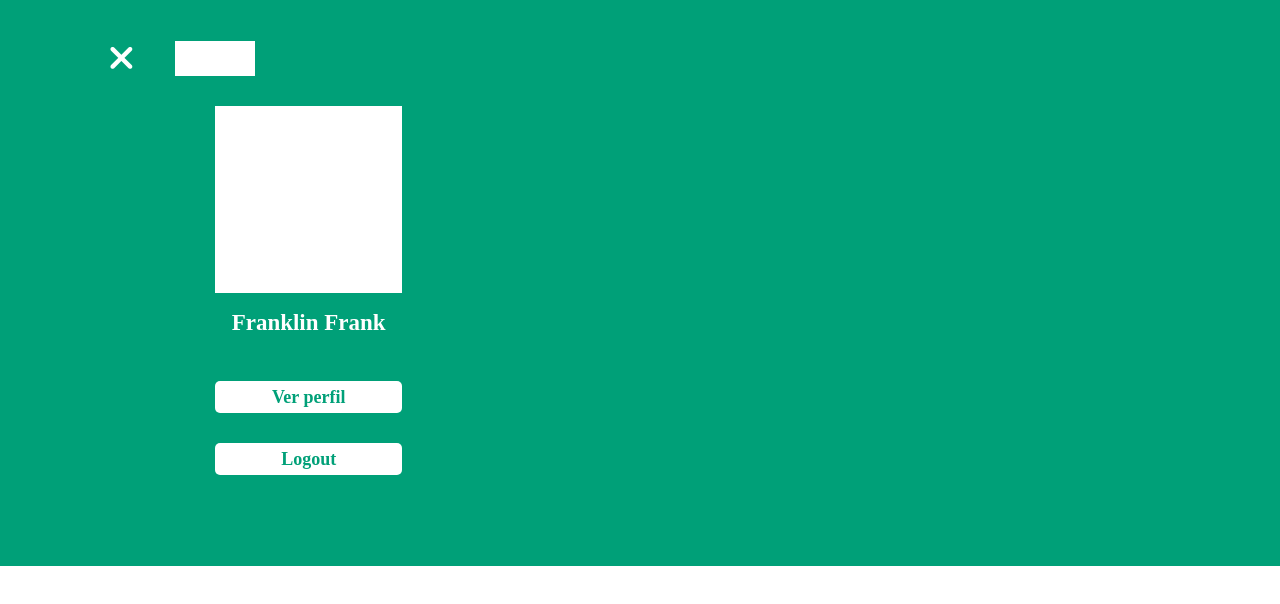
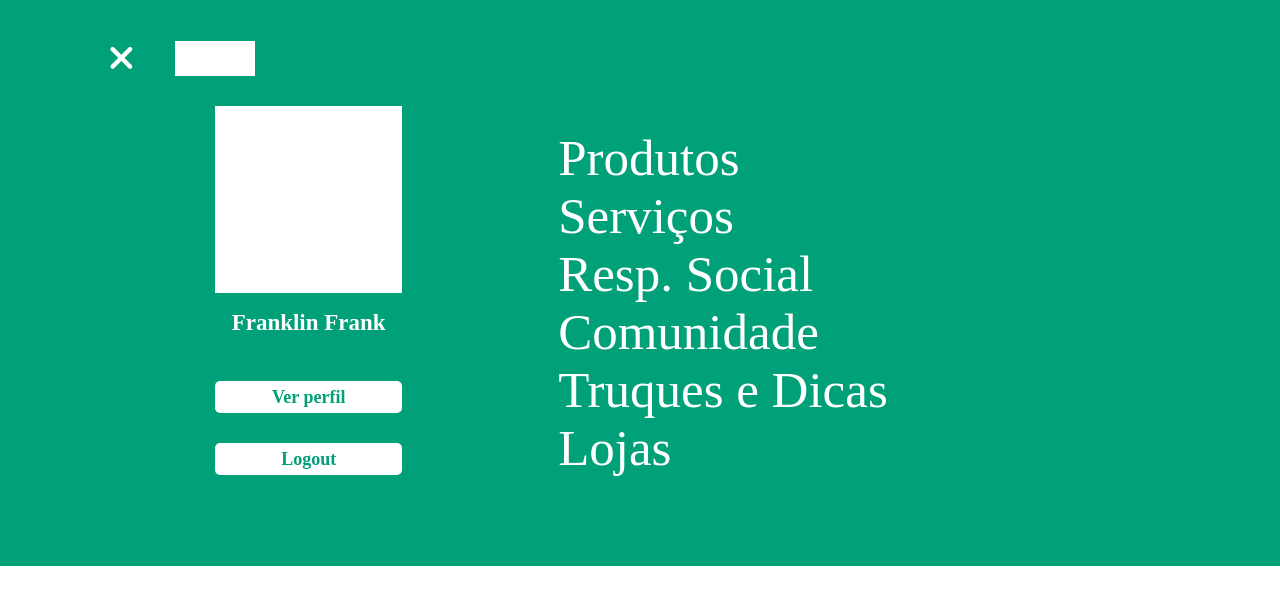
Before and after one commit to guifeliper/ZuOnline, a plain HTML site: page mockup-menu.html in a window 1280 px wide. Drawn offline with nearby package versions, Linux system fonts and the light colour scheme.

Commit message:
Finished the menu Mockup

```diff
--- a/common/css/menu.css
+++ b/common/css/menu.css
@@ -24,6 +24,7 @@ body{
 	margin-left: 3.47%;
 }
 .profile__settings{
+	display: inline-block;
 	margin: 2.3% 0 0 16.81%;
 	height: 376px;
 	width: 187px;
@@ -61,3 +62,20 @@ body{
 	line-height: 32px;
 	text-align: center;
 }
+
+.menu__itens-container{
+	display: inline-block;
+	margin-left: 152px;
+}
+
+.menu__itens {
+	height: 58px;
+	color: #FFFFFF;
+	font-size: 51px;
+	font-weight: 500;
+	line-height: 58px;
+}
+.menu__itens >  a {
+	text-decoration: none;
+	color: #FFFFFF;
+}
--- a/mockup-menu.html
+++ b/mockup-menu.html
@@ -30,7 +30,14 @@
                             Logout
                         </div>
                     </div>
-
+                </div>
+                <div class="menu__itens-container">
+                    <div class="menu__itens"><a href="#">Produtos</a></div>
+                    <div class="menu__itens"><a href="#">Serviços</a></div>
+                    <div class="menu__itens"><a href="#">Resp. Social</a></div>
+                    <div class="menu__itens"><a href="#">Comunidade</a></div>
+                    <div class="menu__itens"><a href="#">Truques e Dicas</a></div>
+                    <div class="menu__itens"><a href="#">Lojas</a></div>
                 </div>
             </div>
 
```
